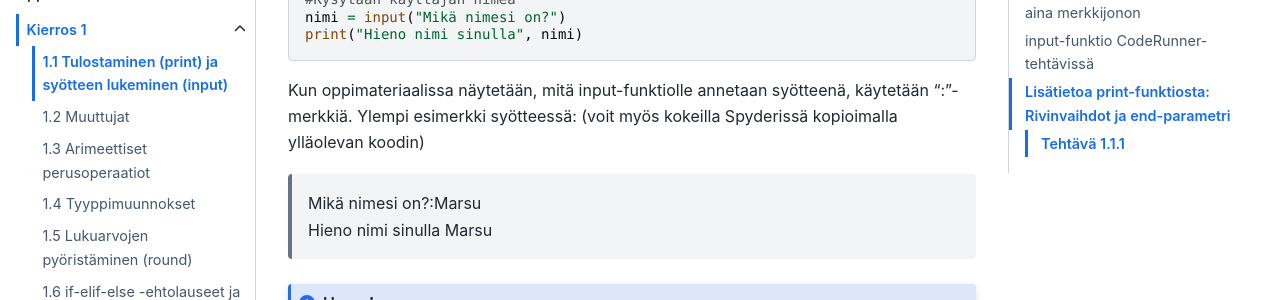
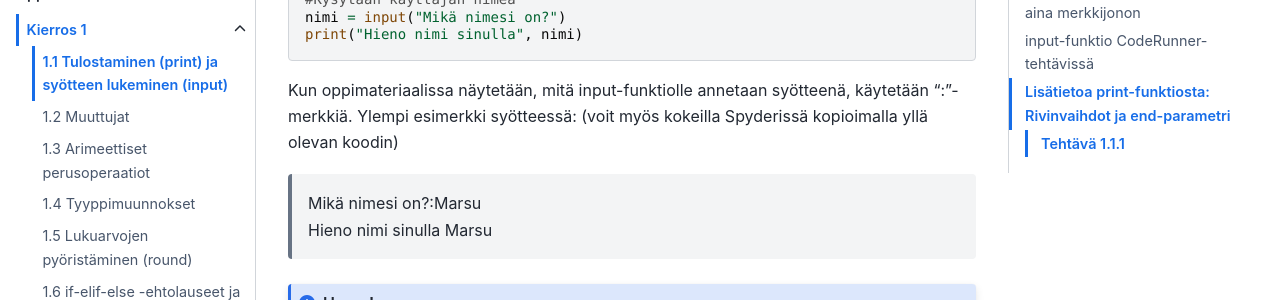
Before and after one commit to elina-ruha/CHEM-ohjelmointikurssikirja-test, a Jupyter Book: the page built from book/Kierros1/s1_1.md, in a window 1280 px wide and 900 px high, scrolled down 849 px. Shown: the part 180-480 px from the top of the window. Built offline with Jupyter Book 1.0.4 settings and Sphinx 7.4.7 and the Sphinx Book theme 1.1.4, drawn with Linux system fonts in a browser that asks for light colours; comment, search, counter and statistics services are not loaded; some of the changed text lies outside the part shown.

Commit message:
Update s1_1.md

````diff
--- a/book/Kierros1/s1_1.md
+++ b/book/Kierros1/s1_1.md
@@ -39,7 +39,7 @@ Käyttäjältä voi kysyä tietoja **input**-funktiolla:
 nimi = input("Mikä nimesi on?")
 print("Hieno nimi sinulla", nimi)
 ```
-Kun oppimateriaalissa näytetään, mitä input-funktiolle annetaan syötteenä, käytetään ":"-merkkiä. Ylempi esimerkki syötteessä: (voit myös kokeilla Spyderissä kopioimalla ylläolevan koodin)
+Kun oppimateriaalissa näytetään, mitä input-funktiolle annetaan syötteenä, käytetään ":"-merkkiä. Ylempi esimerkki syötteessä: (voit myös kokeilla Spyderissä kopioimalla yllä olevan koodin)
 > Mikä nimesi on?:Marsu\
 > Hieno nimi sinulla Marsu
 
````
Also changed, not shown: other parts of book/Kierros1/s1_1.md (+1 -1 lines).
